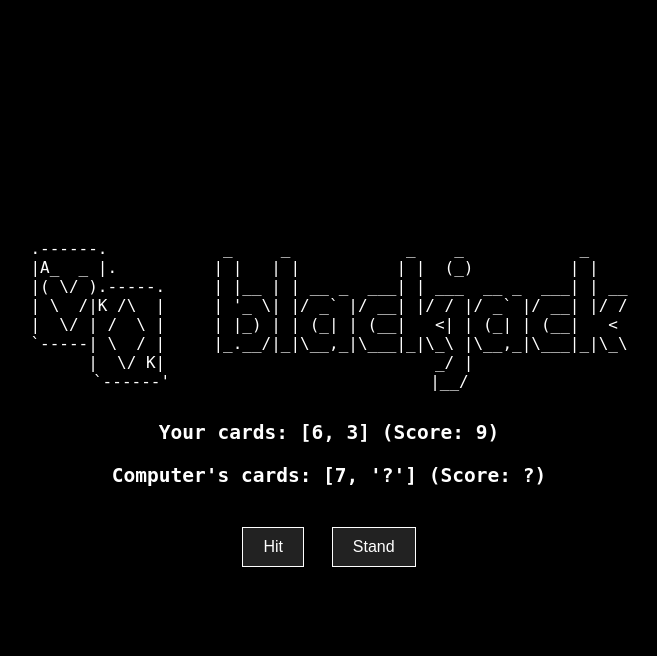
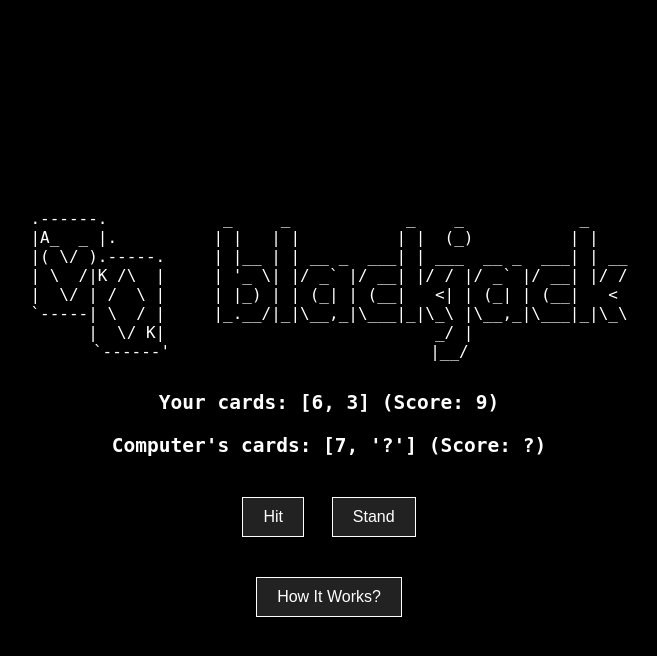
Before and after one commit to MartijnMGit/blackjack-python, a Flask app: page / in a window 1280 px wide. Shown: the top 656 px of the page, without its empty margins (311-968 px from the left). Run offline with Flask 3, Linux system fonts and the light colour scheme.

Commit message:
Code changes to deploy application on AWS Elastic Beanstalk using secret key in AWS Parameter Store. New "How it works" Button in html.

```diff
--- a/application.py
+++ b/application.py
@@ -1,11 +1,13 @@
 from flask import Flask, render_template, request, session, redirect, url_for
 from blackjack import deal_card, adjust_for_ace, compare_scores
 from art import logo
+import os
 
-app = Flask(__name__)
-app.secret_key = "supersecretkey"
+application = Flask(__name__)
+application.secret_key = os.environ.get('SECRET_KEY')
 
-@app.route("/", methods=["GET", "POST"])
+
+@application.route("/", methods=["GET", "POST"])
 def index():
     if "player_cards" not in session:
         # Start new game
@@ -51,4 +53,4 @@ def index():
 
 
 if __name__ == "__main__":
-    app.run(debug=True)
+    application.run(debug=True)
--- a/templates/index.html
+++ b/templates/index.html
@@ -65,5 +65,34 @@
             <button type="submit" name="stand">Stand</button>
         </form>
     {% endif %}
+
+
+    <button id="how-btn" class="how-btn">How It Works?</button>
+
+    <div id="how-balloon" class="how-balloon" style="display: none;">
+      <div class="how-content">
+        <strong>How Blackjack Works</strong>
+        <p>
+          • You and the computer each start with 2 cards.<br>
+          • Click **Hit** to draw another card, or **Stand** to stop.<br>
+          • Going over 21 = bust → you lose.<br>
+          • Closest to 21 without busting wins.<br>
+          • Aces count as 11 or 1 — whichever helps most.
+        </p>
+      </div>
+    </div>
+
+    <script>
+      const howBtn = document.getElementById('how-btn');
+      const howBalloon = document.getElementById('how-balloon');
+
+      howBtn.addEventListener('click', () => {
+        if (howBalloon.style.display === 'none') {
+          howBalloon.style.display = 'block';
+        } else {
+          howBalloon.style.display = 'none';
+        }
+      });
+    </script>
 </body>
 </html>
```
Also changed, not shown: art.py (line endings or trailing spaces), 3 other files.
